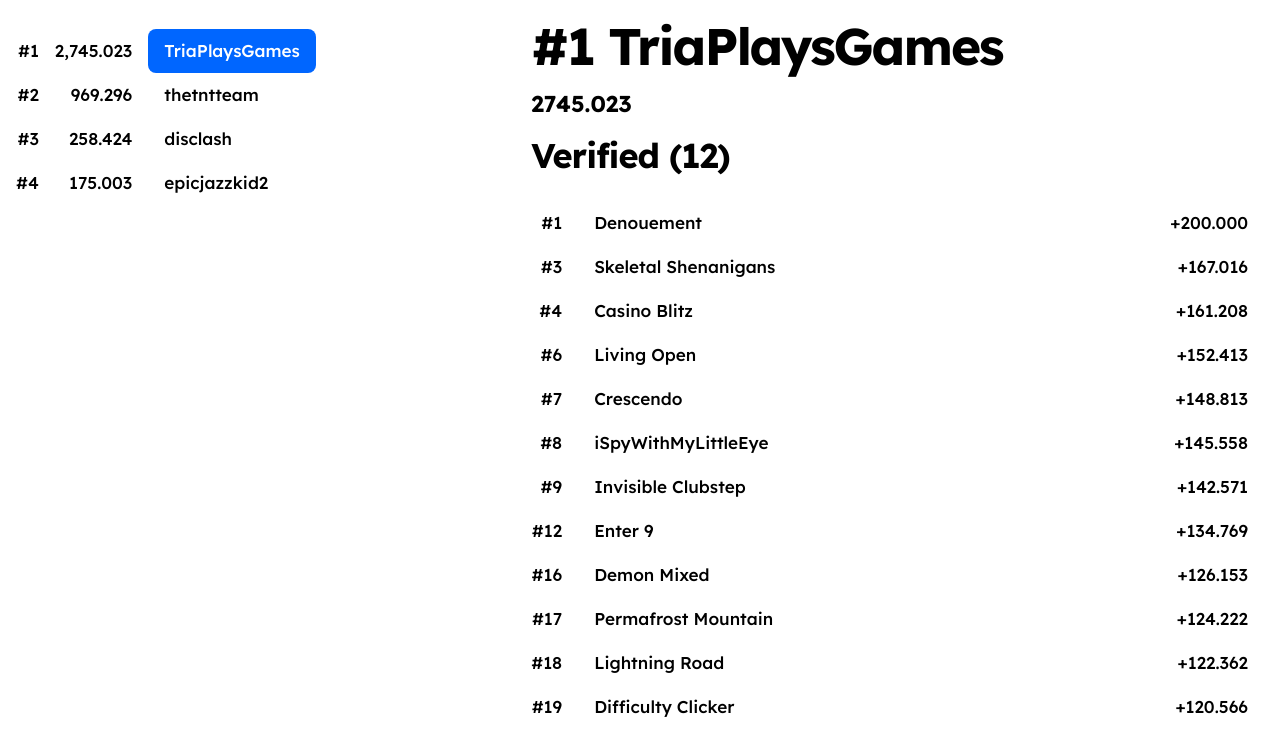
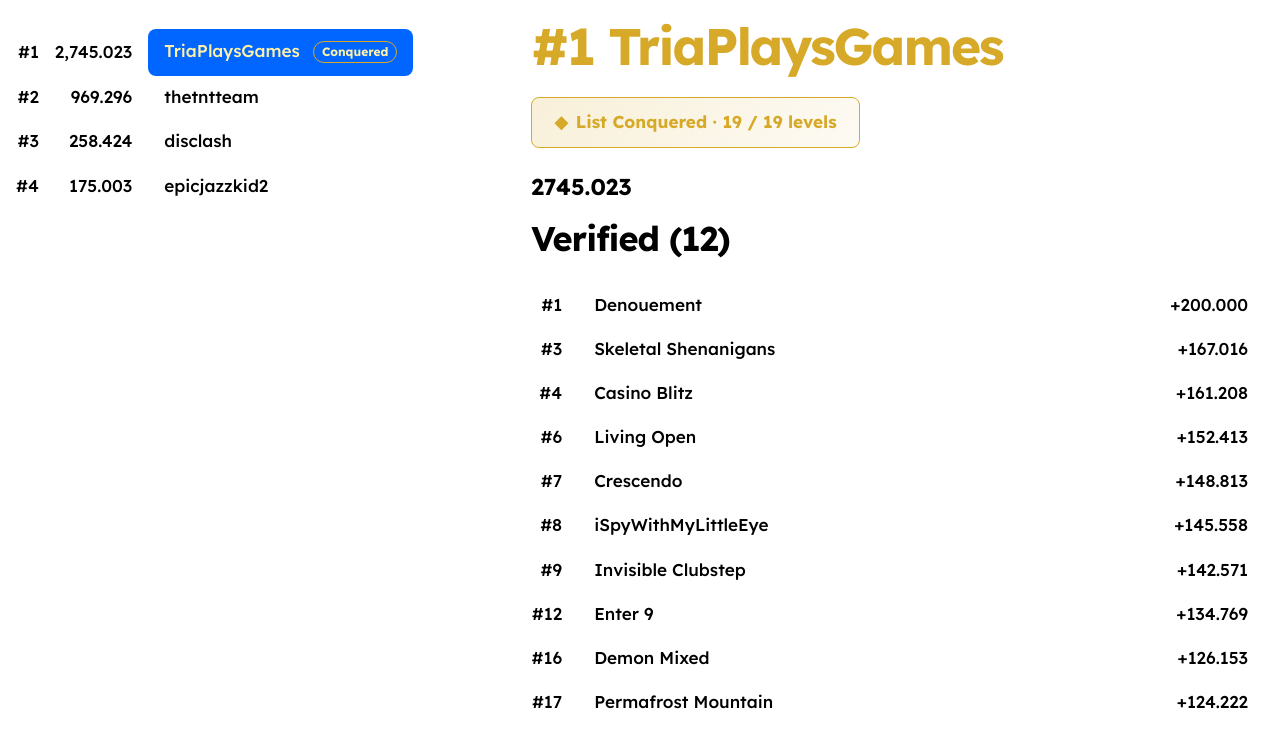
Before and after one commit to Thetntteam/dream-team-demonlist, a plain HTML site: page index.html in a window 1280 px wide. Both pictures are taken after a click on the link "Leaderboard". Shown: the part 67-800 px from the top of the page. Drawn offline with nearby package versions, Linux system fonts and the light colour scheme.

Commit message:
added a special badge for people who conquer the entire list

```diff
--- a/css/pages/leaderboard.css
+++ b/css/pages/leaderboard.css
@@ -65,6 +65,38 @@
     background-color: var(--color-primary);
     color: var(--color-on-primary);
 }
+.page-leaderboard .board .user.conquered button {
+   color: #d7a928;
+}
+.page-leaderboard .board .user.conquered.active button {
+   color: #fff1a8;
+}
+.page-leaderboard .conquered-badge {
+   display: inline-block;
+   margin-left: 0.5rem;
+   padding: 0.2rem 0.5rem;
+   border: 1px solid #d7a928;
+   border-radius: 999px;
+   font-size: 0.75rem;
+   font-weight: 700;
+   line-height: 1.2;
+   vertical-align: middle;
+}
+.page-leaderboard .player h1.conquered {
+   color: #d7a928;
+}
+.page-leaderboard .player .conquered-status {
+   display: inline-flex;
+   align-items: center;
+   gap: 0.5rem;
+   width: fit-content;
+   padding: 0.65rem 0.9rem;
+   border: 1px solid #d7a928;
+   border-radius: 0.5rem;
+   background: linear-gradient(135deg, rgba(215, 169, 40, 0.18), rgba(215, 169, 40, 0.05));
+   color: #d7a928;
+   font-weight: 700;
+}
 .page-leaderboard .player {
     display: flex;
     flex-direction: column;
--- a/js/content.js
+++ b/js/content.js
@@ -106,15 +106,24 @@ export async function fetchLeaderboard() {
     });
 
     // Wrap in extra Object containing the user and total score
+    const levelCount = list.filter(([level, err], rank) => !err && rank < 150).length;
     const res = Object.entries(scoreMap).map(([user, scores]) => {
         const { verified, completed, progressed } = scores;
         const total = [verified, completed, progressed]
             .flat()
             .reduce((prev, cur) => prev + cur.score, 0);
 
+        const conqueredRanks = new Set([
+            ...verified.map((entry) => entry.rank),
+            ...completed.map((entry) => entry.rank),
+        ]);
+
         return {
             user,
             total: round(total),
+            conquered: levelCount > 0 && conqueredRanks.size === levelCount,
+            conqueredCount: conqueredRanks.size,
+            listCount: levelCount,
             ...scores,
         };
     });
--- a/js/pages/Leaderboard.js
+++ b/js/pages/Leaderboard.js
@@ -33,9 +33,12 @@ export default {
                             <td class="total">
                                 <p class="type-label-lg">{{ localize(ientry.total) }}</p>
                             </td>
-                            <td class="user" :class="{ 'active': selected == i }">
+                            <td class="user" :class="{ 'active': selected == i, 'conquered': ientry.conquered }">
                                 <button @click="selected = i">
-                                    <span class="type-label-lg">{{ ientry.user }}</span>
+                                    <span class="type-label-lg">
+                                        {{ ientry.user }}
+                                        <span v-if="ientry.conquered" class="conquered-badge" title="Conquered the entire list">Conquered</span>
+                                    </span>
                                 </button>
                             </td>
                         </tr>
@@ -43,7 +46,12 @@ export default {
                 </div>
                 <div class="player-container">
                     <div class="player">
-                        <h1>#{{ selected + 1 }} {{ entry.user }}</h1>
+                        <h1 :class="{ conquered: entry.conquered }">
+                            #{{ selected + 1 }} {{ entry.user }}
+                        </h1>
+                        <p v-if="entry.conquered" class="conquered-status" title="Verified or completed all levels">
+                            <span aria-hidden="true">◆</span> List Conquered · {{ entry.conqueredCount }} / {{ entry.listCount }} levels
+                        </p>
                         <h3>{{ entry.total }}</h3>
                         <h2 v-if="entry.verified.length > 0">Verified ({{ entry.verified.length}})</h2>
                         <table class="table">
```
